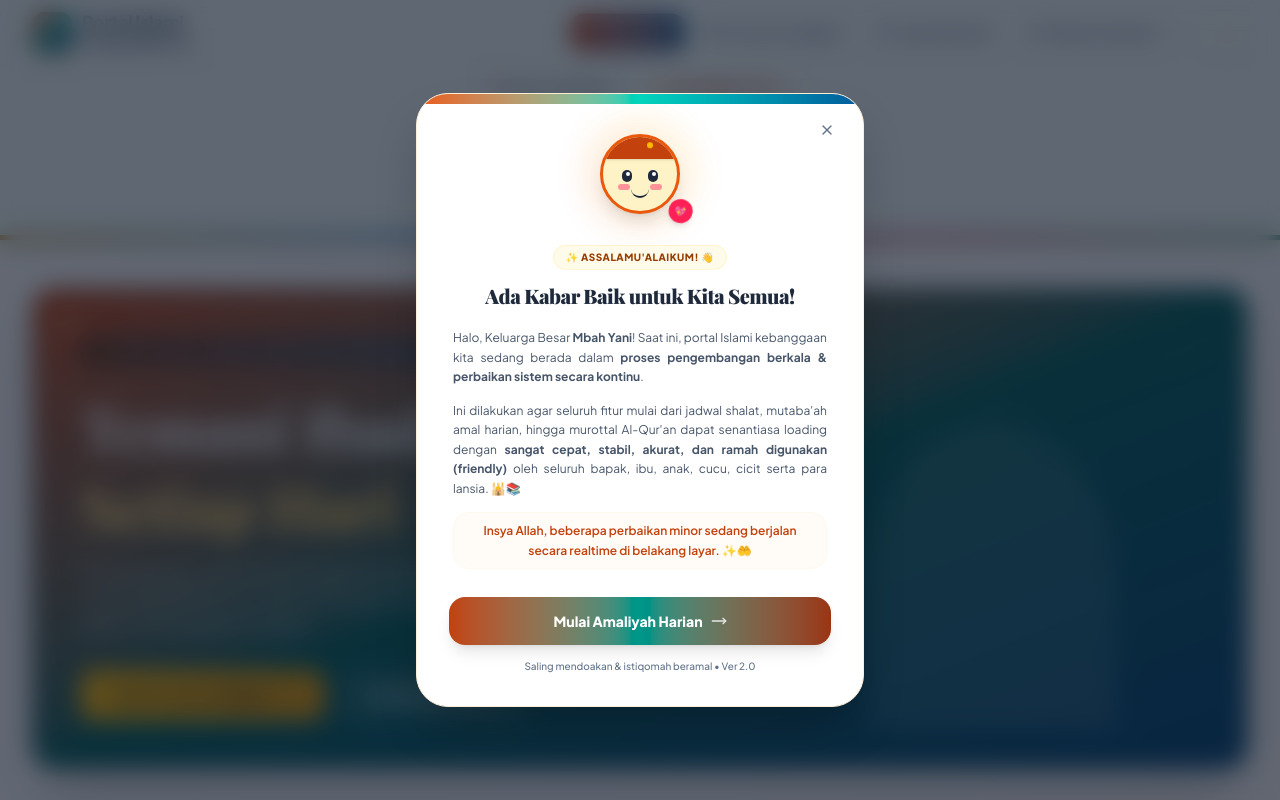
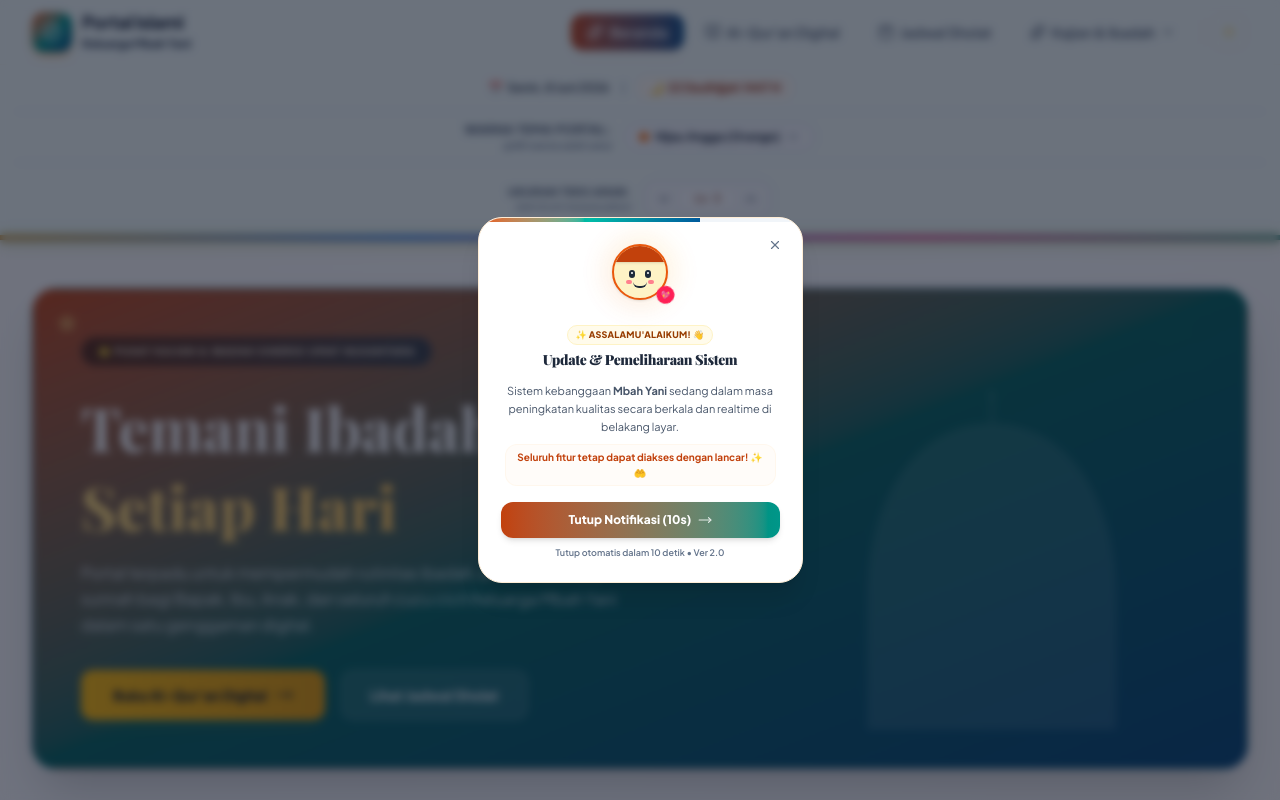
Before and after one commit to suryaprismaaa-bot/mbahyani, a React (Vite) app: page / in a window 1280 px wide. Shown: the top 800 px of the page. Built offline with nearby package versions, Linux system fonts and the light colour scheme; a web font is replaced by a local one.

Commit message:
feat: add auto-dismiss timer to dev alert modal
Implement a 15-second countdown to automatically close the development alert modal and persist the closed state in session storage.

```diff
--- a/src/App.tsx
+++ b/src/App.tsx
@@ -90,6 +90,26 @@ export default function App() {
       return true;
     }
   });
+  const [modalTimeLeft, setModalTimeLeft] = useState<number>(15);
+
+  useEffect(() => {
+    if (!showDevModal) return;
+    setModalTimeLeft(15);
+    const interval = setInterval(() => {
+      setModalTimeLeft((prev) => {
+        if (prev <= 1) {
+          clearInterval(interval);
+          try {
+            sessionStorage.setItem('portal_dev_alert_closed', 'true');
+          } catch (e) {}
+          setShowDevModal(false);
+          return 0;
+        }
+        return prev - 1;
+      });
+    }, 1000);
+    return () => clearInterval(interval);
+  }, [showDevModal]);
 
   // Real-time timepiece states
   const [timeString, setTimeString] = useState<string>('');
@@ -861,19 +881,24 @@ export default function App() {
                 } catch (e) {}
                 setShowDevModal(false);
               }}
-              className="absolute inset-0 bg-slate-900/65 backdrop-blur-md"
+              className="absolute inset-0 bg-slate-900/60 backdrop-blur-xs"
             />
 
-            {/* Glowing modal card */}
+            {/* Glowing minimalist modal card */}
             <motion.div
-              initial={{ opacity: 0, scale: 0.9, y: 25 }}
+              initial={{ opacity: 0, scale: 0.95, y: 15 }}
               animate={{ opacity: 1, scale: 1, y: 0 }}
-              exit={{ opacity: 0, scale: 0.9, y: 20 }}
-              transition={{ type: "spring", damping: 25, stiffness: 350 }}
-              className="relative w-full max-w-md bg-white dark:bg-slate-900 border border-emerald-100 dark:border-emerald-800 rounded-[32px] p-8 shadow-2xl overflow-hidden text-center z-130"
+              exit={{ opacity: 0, scale: 0.95, y: 10 }}
+              transition={{ type: "spring", damping: 28, stiffness: 400 }}
+              className="relative w-full max-w-[325px] bg-white dark:bg-slate-900 border border-emerald-100 dark:border-emerald-800 rounded-[24px] p-5.5 shadow-xl overflow-hidden text-center z-130 flex flex-col justify-between"
             >
-              {/* Cute top sparkle lights */}
-              <div className="absolute top-0 inset-x-0 h-2.5 bg-gradient-to-r from-emerald-500 via-teal-400 to-blue-500" />
+              {/* Cute top sparkle lights with countdown progress bar overlay */}
+              <div className="absolute top-0 inset-x-0 h-1 bg-slate-100 dark:bg-slate-850">
+                <div
+                  className="h-full bg-gradient-to-r from-emerald-500 via-teal-500 to-blue-500 transition-all duration-1000 ease-linear"
+                  style={{ width: `${(modalTimeLeft / 15) * 100}%` }}
+                />
+              </div>
 
               {/* Top corner close button */}
               <button
@@ -883,83 +908,78 @@ export default function App() {
                   } catch (e) {}
                   setShowDevModal(false);
                 }}
-                className="absolute top-5 right-5 p-2 rounded-full text-slate-400 hover:text-slate-600 dark:text-emerald-400/60 dark:hover:text-emerald-200 hover:bg-slate-50 dark:hover:bg-emerald-950/45 cursor-pointer transition-colors active:scale-90"
+                className="absolute top-3.5 right-3.5 p-1.5 rounded-full text-slate-400 hover:text-slate-600 dark:text-emerald-400/60 dark:hover:text-emerald-200 hover:bg-slate-50 dark:hover:bg-emerald-950/45 cursor-pointer transition-colors active:scale-90"
                 aria-label="Tutup"
               >
-                <X className="w-4 h-4" />
+                <X className="w-3.5 h-3.5" />
               </button>
 
-              {/* mascot/avatar character - "lucu dan humanis" (Smiling Muslim kid helper) */}
-              <div className="relative w-24 h-24 mx-auto mb-6 flex items-center justify-center">
+              {/* mascot/avatar character - "lucu dan humanis" (Smaller, minimalized) */}
+              <div className="relative w-16 h-16 mx-auto mb-4 flex items-center justify-center">
                 {/* Ping waves */}
-                <span className="absolute inset-x-0 inset-y-0 bg-emerald-400/20 dark:bg-emerald-500/10 rounded-full animate-ping duration-1000 opacity-60"></span>
+                <span className="absolute inset-0 bg-emerald-400/20 dark:bg-emerald-500/10 rounded-full animate-ping duration-1500 opacity-50"></span>
                 {/* Golden glowing rays */}
-                <div className="absolute -inset-2 bg-gradient-to-tr from-emerald-500/20 to-amber-400/20 rounded-full blur-lg opacity-80 animate-pulse"></div>
+                <div className="absolute -inset-1.5 bg-gradient-to-tr from-emerald-500/15 to-amber-400/15 rounded-full blur-md opacity-80 animate-pulse"></div>
 
                 {/* Mascot Outer Circle */}
-                <div className="relative w-20 h-20 bg-amber-100 dark:bg-amber-100 rounded-full border-[3.5px] border-emerald-500 dark:border-emerald-400 shadow-lg overflow-hidden flex flex-col items-center justify-center">
+                <div className="relative w-14 h-14 bg-amber-100 dark:bg-amber-100 rounded-full border-[2.5px] border-emerald-500 dark:border-emerald-400 shadow-sm overflow-hidden flex flex-col items-center justify-center">
 
                   {/* Cute Green Muslim Songkok / Peci */}
-                  <div className="absolute top-0 w-full h-5.5 bg-emerald-600 dark:bg-emerald-700 flex justify-center items-start shadow-sm">
+                  <div className="absolute top-0 w-full h-4 bg-emerald-600 dark:bg-emerald-700 flex justify-center items-start shadow-sm">
                     {/* Tiny stitch details */}
-                    <div className="w-[85%] h-[1.5px] bg-emerald-450 dark:bg-emerald-500 mt-[1px] opacity-70"></div>
+                    <div className="w-[85%] h-[1px] bg-emerald-450 dark:bg-emerald-500 mt-[0.5px] opacity-70 animate-pulse"></div>
                   </div>
 
-                  {/* Bouncing Peci Tassel/Star */}
-                  <div className="absolute top-1.5 right-6 w-1.5 h-1.5 bg-amber-400 rounded-full animate-bounce" style={{ animationDelay: '0.2s' }}></div>
-
                   {/* Smiling Sparkly Eyes */}
-                  <div className="flex gap-4 mt-5">
+                  <div className="flex gap-2.5 mt-3.5">
                     {/* Left Eye */}
-                    <div className="relative w-2.5 h-3 bg-slate-800 rounded-full flex items-center justify-center">
-                      <div className="absolute top-0.5 right-0.5 w-1 h-1 bg-white rounded-full"></div>
+                    <div className="relative w-1.5 h-2 bg-slate-800 rounded-full flex items-center justify-center">
+                      <div className="absolute top-0.5 right-0.5 w-0.5 h-0.5 bg-white rounded-full"></div>
                     </div>
                     {/* Right Eye */}
-                    <div className="relative w-2.5 h-3 bg-slate-800 rounded-full flex items-center justify-center">
-                      <div className="absolute top-0.5 right-0.5 w-1 h-1 bg-white rounded-full"></div>
+                    <div className="relative w-1.5 h-2 bg-slate-800 rounded-full flex items-center justify-center">
+                      <div className="absolute top-0.5 right-0.5 w-0.5 h-0.5 bg-white rounded-full"></div>
                     </div>
                   </div>
 
-                  {/* Cuteness blush cheeks cheeks cheeks */}
-                  <div className="flex justify-between w-12 px-0.5 mt-0.5 z-10">
-                    <div className="w-3 h-1.5 rounded-full bg-rose-400/80 dark:bg-rose-400/70 blur-[0.6px] animate-pulse"></div>
-                    <div className="w-3 h-1.5 rounded-full bg-rose-400/80 dark:bg-rose-400/70 blur-[0.6px] animate-pulse"></div>
+                  {/* Blush cheeks */}
+                  <div className="flex justify-between w-8 px-0.5 mt-0.5 z-10">
+                    <div className="w-1.5 h-1 rounded-full bg-rose-400/80 dark:bg-rose-400/70 blur-[0.4px]"></div>
+                    <div className="w-1.5 h-1 rounded-full bg-rose-400/80 dark:bg-rose-400/70 blur-[0.4px]"></div>
                   </div>
 
-                  {/* Smiling mouth of absolute delight */}
-                  <div className="w-4.5 h-2.5 border-b-[2.5px] border-slate-800 rounded-b-full -mt-0.5"></div>
+                  {/* Smiling mouth */}
+                  <div className="w-3.5 h-1.5 border-b-[2px] border-slate-800 rounded-b-full -mt-0.5"></div>
                 </div>
 
                 {/* Floating mini heart */}
-                <div className="absolute -bottom-1 -right-1 w-6 h-6 bg-rose-500 dark:bg-rose-600 rounded-full flex items-center justify-center text-[10px] text-white shadow-md animate-bounce transform rotate-12">
+                <div className="absolute -bottom-0.5 -right-0.5 w-4.5 h-4.5 bg-rose-500 dark:bg-rose-600 rounded-full flex items-center justify-center text-[8px] text-white shadow-xs animate-bounce transform rotate-12">
                   💖
                 </div>
               </div>
 
               {/* Greeting Header */}
-              <div className="mb-5">
-                <span className="inline-flex items-center px-3 py-1 bg-amber-50 dark:bg-amber-950/40 text-amber-800 dark:text-amber-300 font-extrabold text-[10px] uppercase tracking-wider rounded-full mb-2.5 border border-amber-100 dark:border-amber-900/60 animate-bounce">
+              <div className="mb-3.5">
+                <span className="inline-flex items-center px-2 py-0.5 bg-amber-50 dark:bg-amber-955/40 text-amber-800 dark:text-amber-300 font-extrabold text-[9px] uppercase tracking-wide rounded-full mb-1.5 border border-amber-100 dark:border-amber-900/60 transition-all">
                   ✨ Assalamu&apos;alaikum! 👋
                 </span>
-                <h3 className="font-serif font-black text-xl text-slate-800 dark:text-emerald-100 tracking-tight leading-tight">
-                  Ada Kabar Baik untuk Kita Semua!
+                <h3 className="font-serif font-black text-sm text-slate-800 dark:text-emerald-100 tracking-tight leading-tight">
+                  Update & Pemeliharaan Sistem
                 </h3>
               </div>
 
-              {/* Warm Message Body */}
-              <div className="space-y-3.5 text-xs text-slate-600 dark:text-emerald-250/90 leading-relaxed font-sans mb-7 text-justify px-1">
+              {/* Warm Message Body - highly compact & direct */}
+              <div className="space-y-2 text-[11px] text-slate-600 dark:text-emerald-200/90 leading-relaxed font-sans mb-4 px-1 text-center">
                 <p>
-                  Halo, Keluarga Besar <strong>Mbah Yani</strong>! Saat ini, portal Islami kebanggaan kita sedang berada dalam <strong>proses pengembangan berkala & perbaikan sistem secara kontinu</strong>.
+                  Sistem kebanggaan <strong>Mbah Yani</strong> sedang dalam masa peningkatan kualitas secara berkala dan realtime di belakang layar.
                 </p>
-                <p>
-                  Ini dilakukan agar seluruh fitur mulai dari jadwal shalat, mutaba&apos;ah amal harian, hingga murottal Al-Qur&apos;an dapat senantiasa loading dengan <strong>sangat cepat, stabil, akurat, dan ramah digunakan (friendly)</strong> oleh seluruh bapak, ibu, anak, cucu, cicit serta para lansia. 🕌📚
-                </p>
-                <p className="text-center font-semibold text-emerald-600 dark:text-emerald-400 bg-emerald-50/60 dark:bg-emerald-950/20 py-2 px-3 rounded-2xl border border-emerald-100/30">
-                  Insya Allah, beberapa perbaikan minor sedang berjalan secara realtime di belakang layar. ✨🤲
+                <p className="text-[10px] text-emerald-600 dark:text-emerald-400 font-bold bg-emerald-50/50 dark:bg-emerald-950/20 py-1 px-2 rounded-xl border border-emerald-100/30">
+                  Seluruh fitur tetap dapat diakses dengan lancar! ✨🤲
                 </p>
               </div>
 
-              {/* Close Button / Call to Action */}
+              {/* Action Buttons: Tutup & Timer information */}
+              <div className="space-y-2 w-full">
                 <button
                   id="close-dev-modal"
                   onClick={() => {
@@ -968,15 +988,16 @@ export default function App() {
                     } catch (e) {}
                     setShowDevModal(false);
                   }}
-                className="w-full py-3.5 px-6 bg-gradient-to-r from-emerald-600 via-teal-600 to-emerald-700 hover:from-emerald-500 hover:to-teal-600 text-white font-extrabold text-sm rounded-2xl shadow-lg hover:shadow-emerald-600/25 active:scale-98 transition-all cursor-pointer flex items-center justify-center gap-2 glow-on-click"
+                  className="w-full py-2.5 px-4 bg-gradient-to-r from-emerald-600 to-teal-600 hover:from-emerald-500 hover:to-teal-500 text-white font-extrabold text-xs rounded-xl shadow-md hover:shadow-emerald-600/15 active:scale-98 transition-all cursor-pointer flex items-center justify-center gap-1.5"
                 >
-                <span>Mulai Amaliyah Harian</span>
-                <MoveRight className="w-4 h-4 animate-pulse" />
+                  <span>Tutup Notifikasi ({modalTimeLeft}s)</span>
+                  <MoveRight className="w-3.5 h-3.5 animate-pulse" />
                 </button>
 
-              <p className="text-[10px] text-slate-400 dark:text-emerald-500/50 mt-3.5 text-center font-medium">
-                Saling mendoakan & istiqomah beramal • Ver 2.0
-              </p>
+                <div className="text-[9px] text-slate-400 dark:text-emerald-500/50 text-center font-semibold">
+                  Tutup otomatis dalam {modalTimeLeft} detik • Ver 2.0
+                </div>
+              </div>
             </motion.div>
           </div>
         )}
```
Lines whose indentation alone changed are shown as unchanged.
